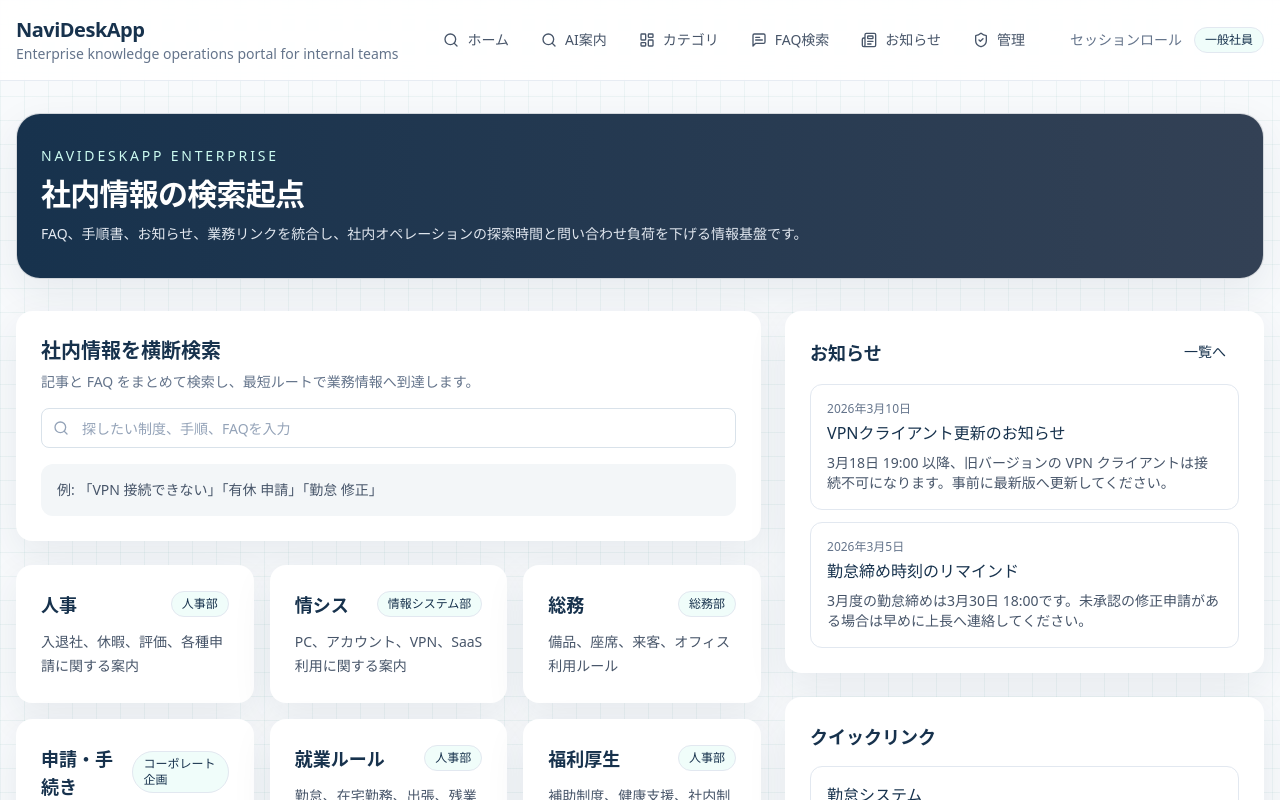
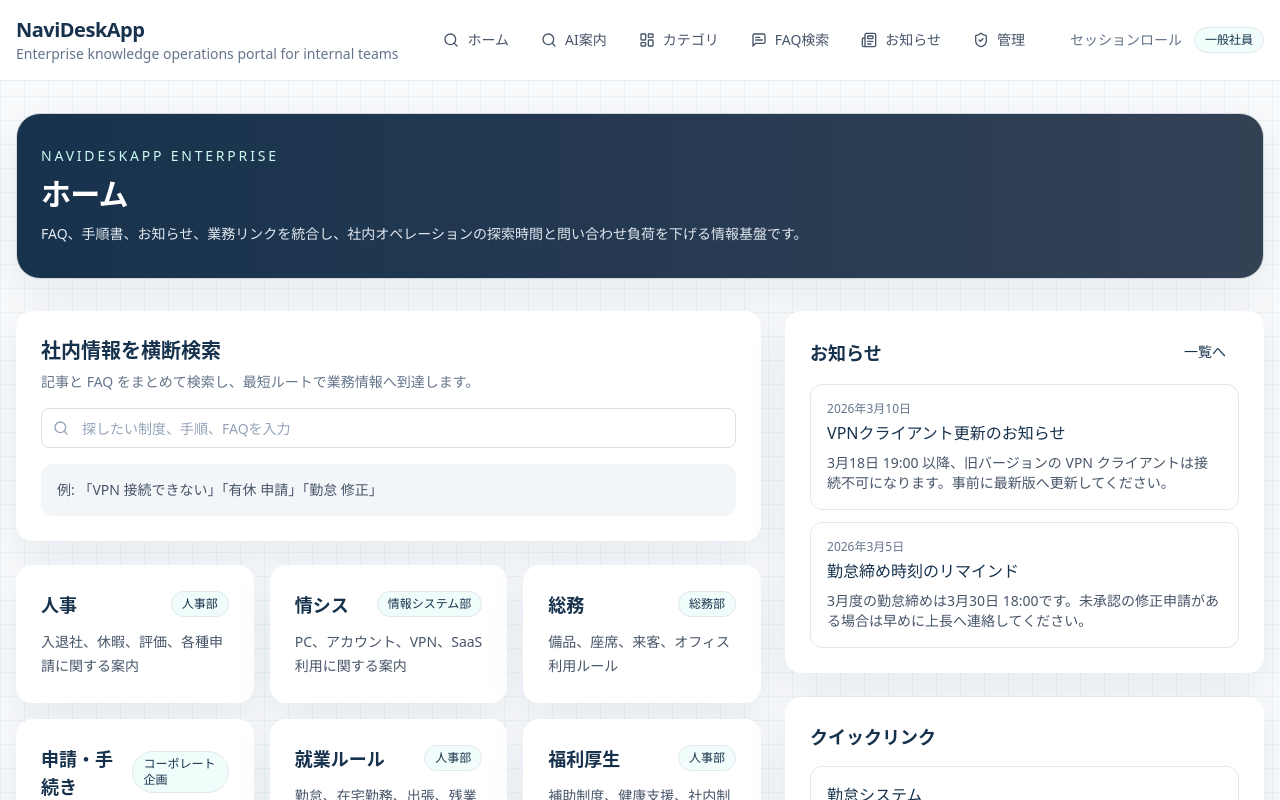
Before and after one commit to akira882/NaviDeskApp, a Next.js app: page / in a window 1280 px wide. Shown: the top 800 px of the page. Built offline with nearby package versions, Linux system fonts and the light colour scheme.

Commit message:
不自然な日本語を修正

```diff
--- a/app/page.tsx
+++ b/app/page.tsx
@@ -5,7 +5,7 @@ import { categoryRepository } from "@/data/repositories/content-repository";
 export default function HomePage() {
   return (
     <AppShell
-      title="社内情報の検索起点"
+      title="ホーム"
       description="FAQ、手順書、お知らせ、業務リンクを統合し、社内オペレーションの探索時間と問い合わせ負荷を下げる情報基盤です。"
     >
       <HomeClient categories={categoryRepository.list()} />
```
